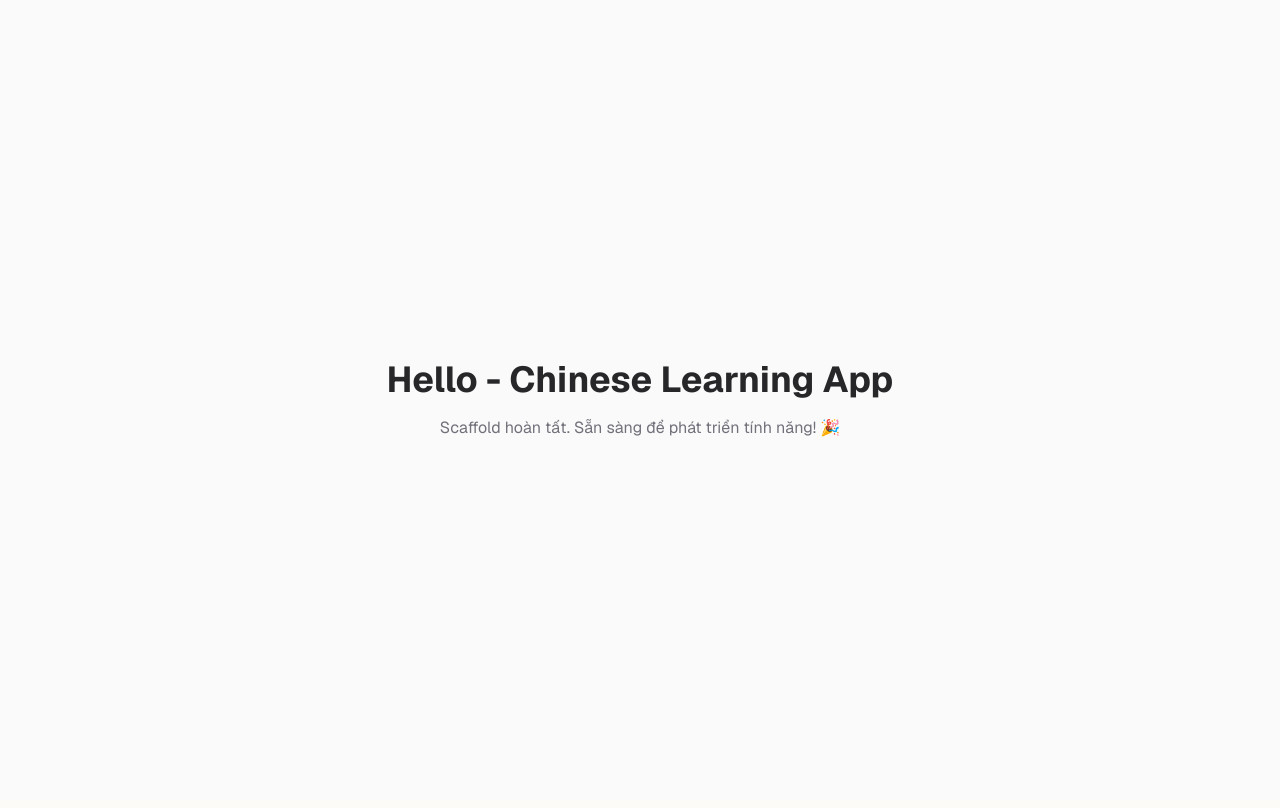
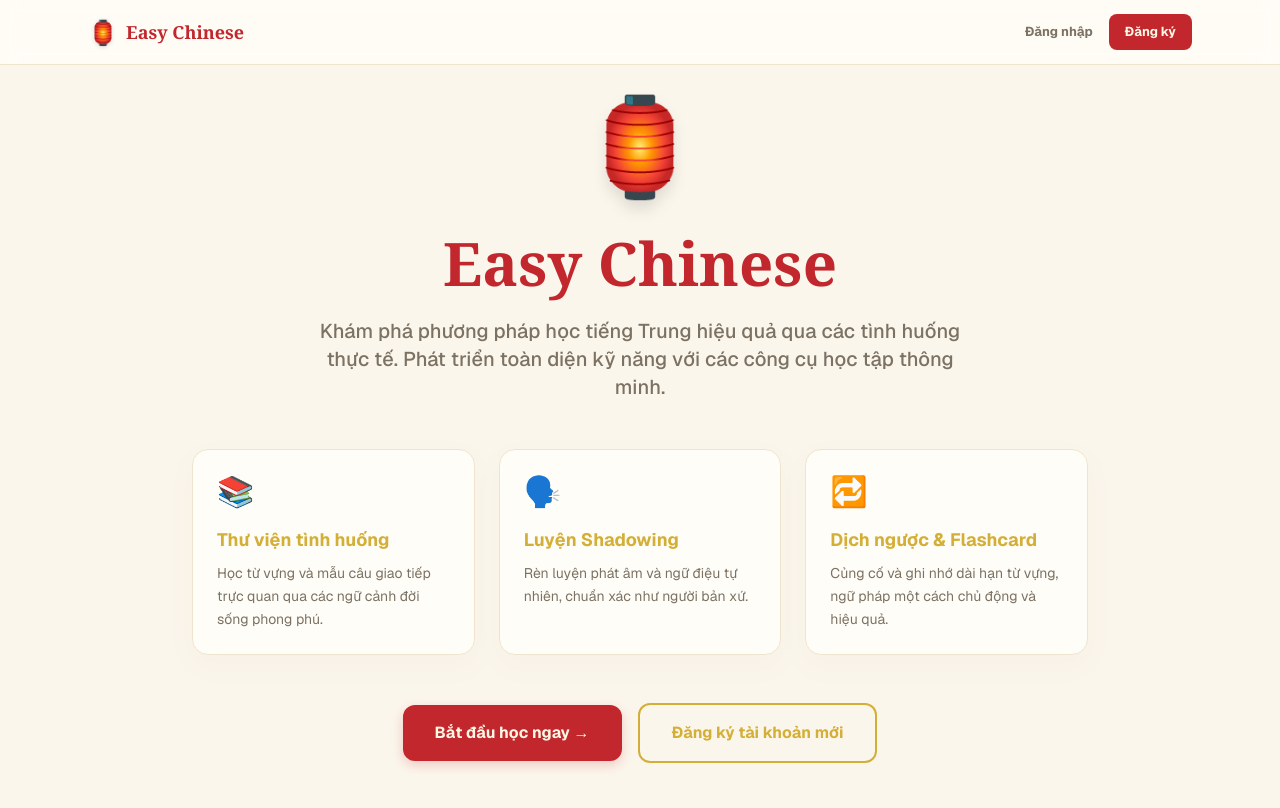
Before and after one commit to tantm689/easy-chinese, a Next.js app: page / in a window 1280 px wide. Shown: the top 808 px of the page. Built offline with nearby package versions, Linux system fonts and the light colour scheme; no server answers.

Commit message:
feat: add landing page with auth-based routing

```diff
--- a/app/page.tsx
+++ b/app/page.tsx
@@ -1,12 +1,120 @@
+"use client";
+
+import { useEffect, useState } from "react";
+import { useRouter } from "next/navigation";
+import Link from "next/link";
+import { supabase } from "@/lib/supabase";
+
 export default function Home() {
+  const router = useRouter();
+  const [isLoading, setIsLoading] = useState(true);
+
+  useEffect(() => {
+    const checkUser = async () => {
+      const { data: { session } } = await supabase.auth.getSession();
+      if (session) {
+        router.push("/topics");
+      } else {
+        setIsLoading(false);
+      }
+    };
+
+    checkUser();
+  }, [router]);
+
+  if (isLoading) {
+    return (
+      <div className="min-h-screen flex items-center justify-center bg-[#FBF6EC] dark:bg-background">
+        <div className="w-8 h-8 border-4 border-[#C1272D] border-t-transparent rounded-full animate-spin"></div>
+      </div>
+    );
+  }
+
   return (
-    <main className="flex min-h-screen flex-col items-center justify-center bg-zinc-50 dark:bg-zinc-900">
-      <h1 className="text-4xl font-bold text-zinc-800 dark:text-zinc-100">
-        Hello - Chinese Learning App
-      </h1>
-      <p className="mt-4 text-zinc-500 dark:text-zinc-400">
-        Scaffold hoàn tất. Sẵn sàng để phát triển tính năng! 🎉
-      </p>
-    </main>
+    <div className="min-h-screen bg-[#FBF6EC] dark:bg-background text-[#2B2622] dark:text-foreground flex flex-col">
+      {/* Public Header */}
+      <header className="w-full bg-[#FFFDF8]/90 dark:bg-[#1A1814]/90 backdrop-blur-sm border-b border-[#EFE4CE] dark:border-white/10 z-50 sticky top-0">
+        <div className="max-w-6xl mx-auto px-6 h-16 flex items-center justify-between">
+          <div className="font-serif font-bold text-[#C1272D] text-lg flex items-center gap-2">
+            <span className="text-2xl drop-shadow-sm">🏮</span>
+            Easy Chinese
+          </div>
+
+          <div className="flex items-center gap-4">
+            <Link
+              href="/login"
+              className="text-[13px] font-bold text-[#7C7263] dark:text-white/60 hover:text-[#C1272D] transition-colors"
+            >
+              Đăng nhập
+            </Link>
+            <Link
+              href="/signup"
+              className="text-[13px] font-bold bg-[#C1272D] text-[#FFF6E4] px-4 py-2 rounded-lg hover:-translate-y-0.5 hover:shadow-[0_4px_12px_rgba(193,39,45,0.22)] transition-all"
+            >
+              Đăng ký
+            </Link>
+          </div>
+        </div>
+      </header>
+
+      {/* Main Content */}
+      <main className="flex-1 flex flex-col items-center justify-center text-center px-6 py-12">
+        <div className="max-w-4xl mx-auto animate-fade-in-up">
+          <div className="inline-flex items-center justify-center mb-6">
+            <span className="text-7xl md:text-8xl drop-shadow-xl animate-bounce">🏮</span>
+          </div>
+
+          <h1 className="text-4xl md:text-6xl font-serif font-bold text-[#C1272D] mb-6">
+            Easy Chinese
+          </h1>
+
+          <p className="text-lg md:text-xl text-[#7C7263] dark:text-white/60 font-medium mb-12 max-w-2xl mx-auto">
+            Khám phá phương pháp học tiếng Trung hiệu quả qua các tình huống thực tế.
+            Phát triển toàn diện kỹ năng với các công cụ học tập thông minh.
+          </p>
+
+          <div className="grid grid-cols-1 md:grid-cols-3 gap-6 mb-12 text-left">
+            <div className="bg-[#FFFDF8] dark:bg-white/5 p-6 rounded-2xl shadow-[0_10px_30px_rgba(120,90,40,0.04)] border border-[#EFE4CE] dark:border-white/10 hover:-translate-y-1 transition-transform">
+              <div className="text-3xl mb-4">📚</div>
+              <h3 className="font-bold text-[#D4AF37] mb-2 text-lg">Thư viện tình huống</h3>
+              <p className="text-[14px] text-[#7C7263] dark:text-white/60 leading-relaxed">
+                Học từ vựng và mẫu câu giao tiếp trực quan qua các ngữ cảnh đời sống phong phú.
+              </p>
+            </div>
+
+            <div className="bg-[#FFFDF8] dark:bg-white/5 p-6 rounded-2xl shadow-[0_10px_30px_rgba(120,90,40,0.04)] border border-[#EFE4CE] dark:border-white/10 hover:-translate-y-1 transition-transform">
+              <div className="text-3xl mb-4">🗣️</div>
+              <h3 className="font-bold text-[#D4AF37] mb-2 text-lg">Luyện Shadowing</h3>
+              <p className="text-[14px] text-[#7C7263] dark:text-white/60 leading-relaxed">
+                Rèn luyện phát âm và ngữ điệu tự nhiên, chuẩn xác như người bản xứ.
+              </p>
+            </div>
+
+            <div className="bg-[#FFFDF8] dark:bg-white/5 p-6 rounded-2xl shadow-[0_10px_30px_rgba(120,90,40,0.04)] border border-[#EFE4CE] dark:border-white/10 hover:-translate-y-1 transition-transform">
+              <div className="text-3xl mb-4">🔁</div>
+              <h3 className="font-bold text-[#D4AF37] mb-2 text-lg">Dịch ngược & Flashcard</h3>
+              <p className="text-[14px] text-[#7C7263] dark:text-white/60 leading-relaxed">
+                Củng cố và ghi nhớ dài hạn từ vựng, ngữ pháp một cách chủ động và hiệu quả.
+              </p>
+            </div>
+          </div>
+
+          <div className="flex flex-col sm:flex-row items-center justify-center gap-4">
+            <Link
+              href="/login"
+              className="px-8 py-4 bg-[#C1272D] text-[#FFF6E4] font-bold text-[16px] rounded-xl shadow-[0_4px_12px_rgba(193,39,45,0.22)] hover:-translate-y-0.5 hover:shadow-[0_6px_16px_rgba(193,39,45,0.3)] transition-all w-full sm:w-auto"
+            >
+              Bắt đầu học ngay →
+            </Link>
+            <Link
+              href="/signup"
+              className="px-8 py-4 bg-transparent border-2 border-[#D4AF37] text-[#D4AF37] font-bold text-[16px] rounded-xl hover:bg-[#D4AF37]/10 transition-all w-full sm:w-auto"
+            >
+              Đăng ký tài khoản mới
+            </Link>
+          </div>
+        </div>
+      </main>
+    </div>
   );
 }
```
